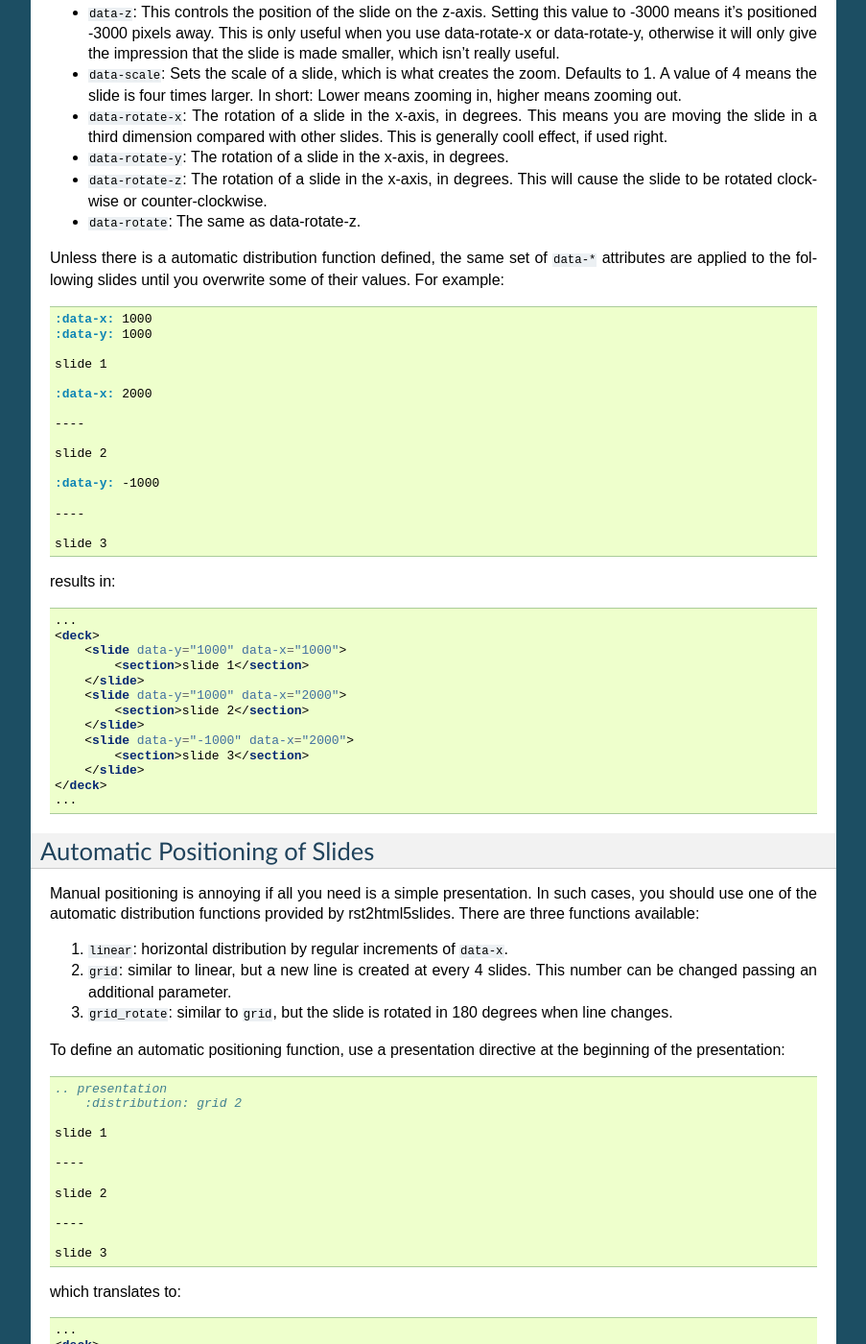
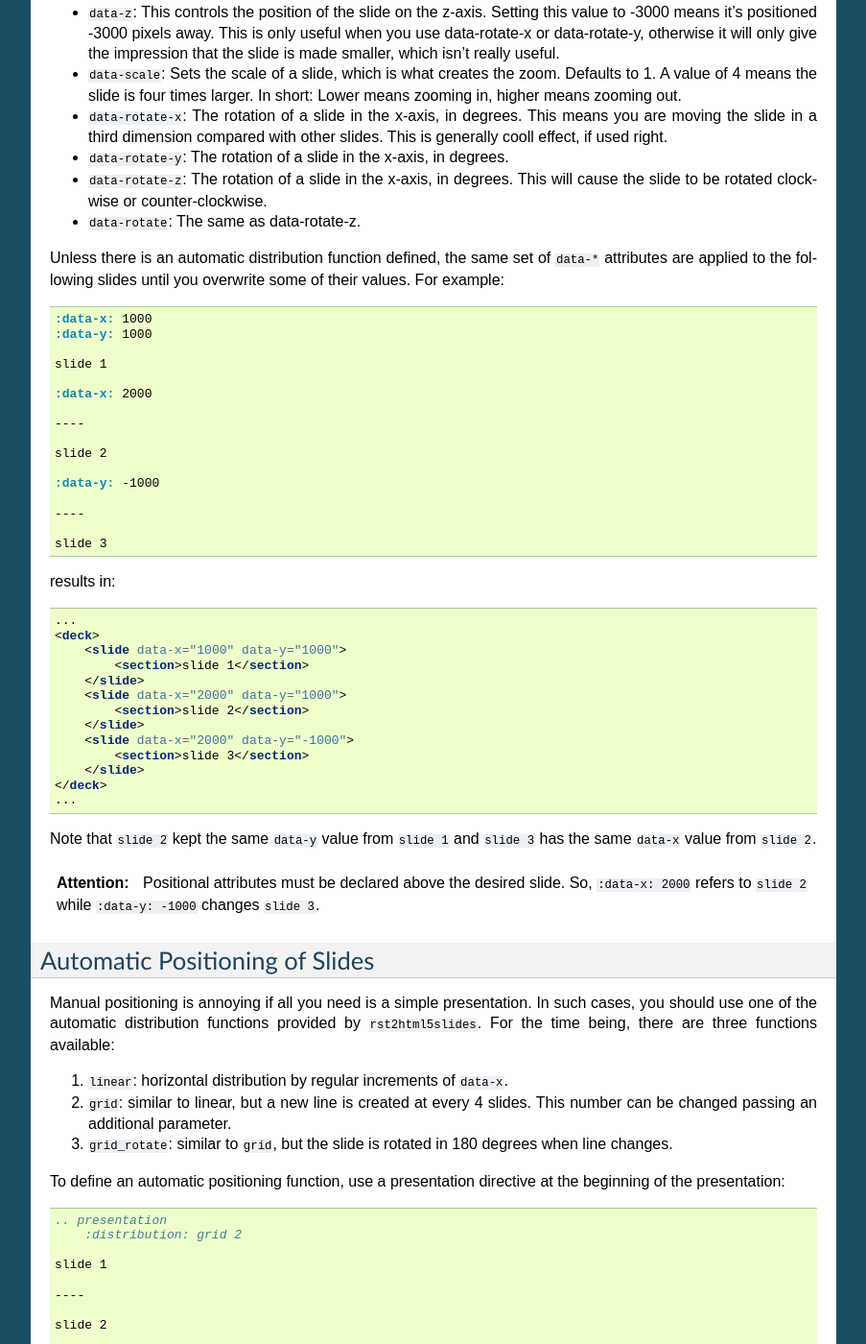
Before and after one commit to wdv4758h/rst2html5slides, a Sphinx documentation site: the page built from doc/usage.rst, in a window 1280 px wide and 1400 px high, scrolled down 4711 px. Shown: the whole window at 96% size, without its empty margins (198-1101 px from the left). Built offline with Sphinx 7.4.7, drawn with Linux system fonts in a browser that asks for light colours; some of the changed text lies outside the part shown.

```diff
--- a/CHANGELOG.rst
+++ b/CHANGELOG.rst
@@ -1,6 +1,6 @@
-===================
-rst2html5 Changelog
-===================
+=========
+Changelog
+=========
 
 Here you can see the full list of changes between each rst2html5 releases.
 
--- a/README.rst
+++ b/README.rst
@@ -225,6 +225,7 @@ and `deck.js`_ projects also licensed under MIT License.
 
 
 .. _rst2html5: https://pypi.python.org/pypi/rst2html5
+.. _JQuery: http://jquery.com/
 .. _impress.js: http://github.com/bartaz/impress.js
 .. _jmpress.js: http://jmpressjs.github.io/jmpress.js/
 .. _deck.js: http://imakewebthings.com/deck.js/
--- a/doc/usage.rst
+++ b/doc/usage.rst
@@ -233,10 +234,11 @@ Another important directive is
 which sets the "class" attribute value on its content
 or on the first immediately following non-comment element.
 When making presentations,
-you use :literal:`class` directive to set the class of a slide.
-In some cases you :
+you use :literal:`class` directive to set the class of a slide:
 
 .. code-block:: rst
+    :linenos:
+    :emphasize-lines: 1, 9, 18
 
     .. class:: logo-background
 
@@ -260,9 +262,12 @@ In some cases you :
     * This also works
     * Substructure here
 
+
 which translates to:
 
 .. code-block:: html
+    :linenos:
+    :emphasize-lines: 3, 9, 17
 
     ...
     <deck>
@@ -293,7 +298,7 @@ which translates to:
 Slide Attributes
 ================
 
-Slide attributes are set via rst fields declared just above the desired slide.
+Slide attributes are set via rst fields declared just **above the desired slide**.
 There is no restriction on field name or value.
 They are directly included as slide tag attributes.
 Example:
@@ -347,7 +352,7 @@ The most common fields are:
   This will cause the slide to be rotated clockwise or counter-clockwise.
 * :literal:`data-rotate`: The same as data-rotate-z.
 
-Unless there is a automatic distribution function defined,
+Unless there is an automatic distribution function defined,
 the same set of :literal:`data-*` attributes are applied to the following slides
 until you overwrite some of their values.
 For example:
@@ -378,17 +383,26 @@ results in:
 
     ...
     <deck>
-        <slide data-y="1000" data-x="1000">
+        <slide data-x="1000" data-y="1000">
             <section>slide 1</section>
         </slide>
-        <slide data-y="1000" data-x="2000">
+        <slide data-x="2000" data-y="1000">
             <section>slide 2</section>
         </slide>
-        <slide data-y="-1000" data-x="2000">
+        <slide data-x="2000" data-y="-1000">
             <section>slide 3</section>
         </slide>
     </deck>
     ...
+
+Note that :literal:`slide 2` kept the same :literal:`data-y` value from :literal:`slide 1`
+and :literal:`slide 3` has the same :literal:`data-x` value from :literal:`slide 2`.
+
+.. attention::
+
+    Positional attributes must be declared above the desired slide.
+    So, :literal:`:data-x: 2000` refers to :literal:`slide 2`
+    while :literal:`:data-y: -1000` changes :literal:`slide 3`.
 
 
 Automatic Positioning of Slides
@@ -396,8 +410,8 @@ Automatic Positioning of Slides
 
 Manual positioning is annoying if all you need is a simple presentation.
 In such cases,
-you should use one of the automatic distribution functions provided by rst2html5slides.
-There are three functions available:
+you should use one of the automatic distribution functions provided by :literal:`rst2html5slides`.
+For the time being, there are three functions available:
 
 #. :literal:`linear`: horizontal distribution by regular increments of :literal:`data-x`.
 #. :literal:`grid`: similar to linear, but a new line is created at every 4 slides.
@@ -441,6 +455,7 @@ which translates to:
     </deck>
     ...
 
+
 .. tip::
 
     :literal:`grid 1` makes a column.
@@ -451,7 +466,7 @@ Increment Values
 
 The default value for increment :literal:`data-x` and :literal:`data-y` is 1600.
 To change this, specify different values with :literal:`increment` attribute
-declaring one or two values.
+declaring one or two values (see the next section for an example).
 A single value will be applied to both :literal:`data-x` and :literal:`data-y`.
 
 
```
Also changed, not shown: other parts of doc/usage.rst (+4 -21 lines), doc/examples/positioning.rst (+76 -183 lines), 2 other files.
